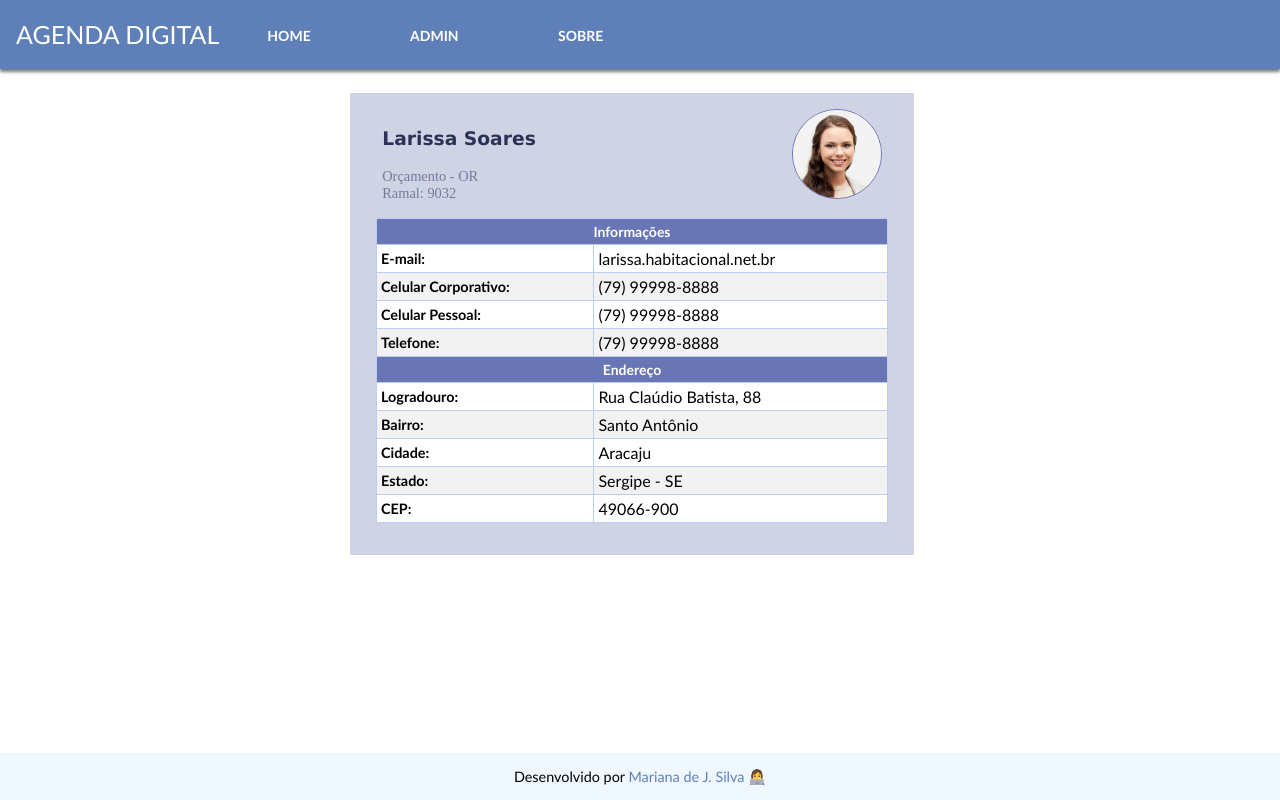
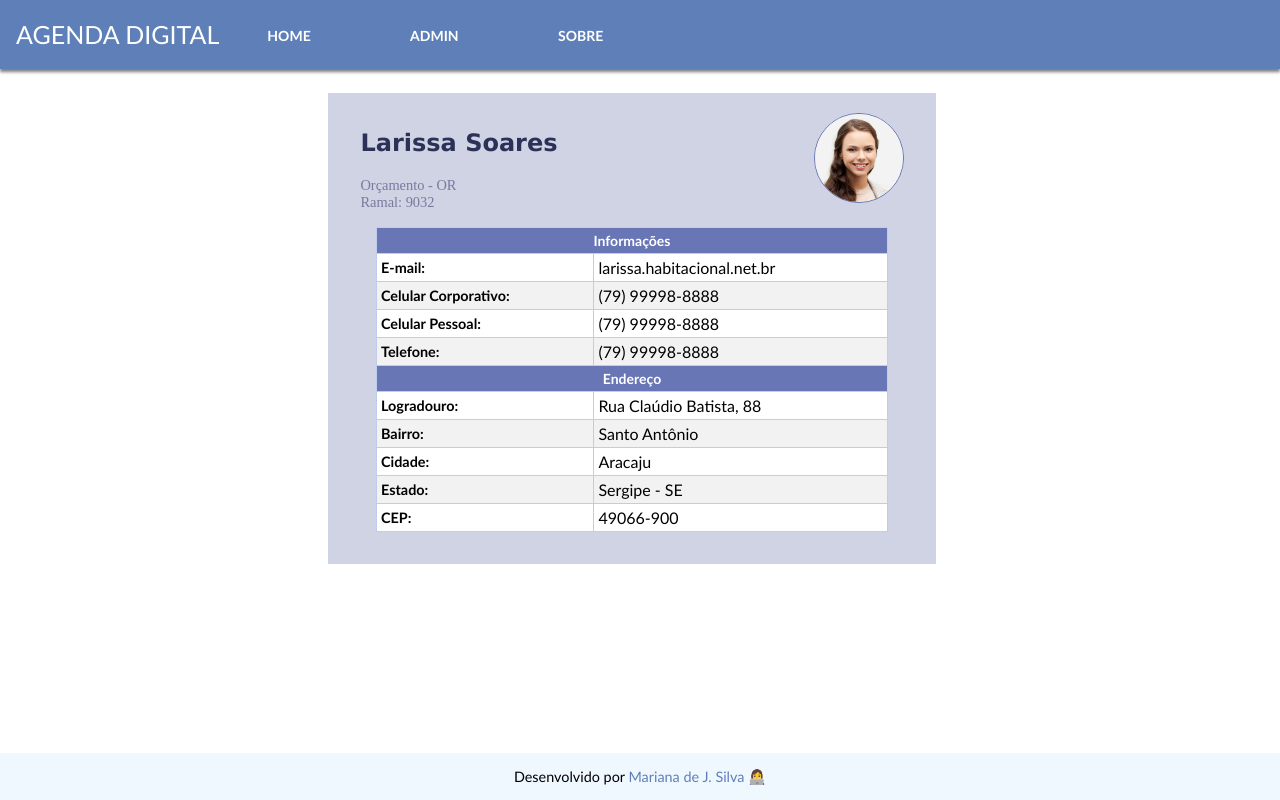
Before and after one commit to mariana-js/Agenda-Digital, an Angular app in the folder Frontend/agendadigital/: page /admin in a window 1280 px wide. Built offline with nearby package versions, Linux system fonts and the light colour scheme; no server answers; a web font is replaced by a local one.

Commit message:
ADD: Styles finaly page pessoa/contact.

```diff
--- a/Frontend/agendadigital/src/app/head/head.component.html
+++ b/Frontend/agendadigital/src/app/head/head.component.html
@@ -18,6 +18,7 @@
   <!-- <app-nav-aniversariantes></app-nav-aniversariantes> -->
   <!-- <app-principal></app-principal> -->
 
-  <app-pessoa></app-pessoa>
+
 
 </nav>
+<app-pessoa></app-pessoa>
--- a/Frontend/agendadigital/src/app/principal/pessoa/pessoa.component.css
+++ b/Frontend/agendadigital/src/app/principal/pessoa/pessoa.component.css
@@ -3,7 +3,11 @@ nav {
   justify-content: center;
   position: relative;
 }
-
+.container {
+  display: flex;
+  justify-content: center;
+  flex-direction: row;
+}
 .pagina-pessoa {
   margin: 1.5rem 5rem 4rem 4rem;
   display: flex;
--- a/Frontend/agendadigital/src/app/principal/pessoa/pessoa.component.html
+++ b/Frontend/agendadigital/src/app/principal/pessoa/pessoa.component.html
@@ -1,4 +1,7 @@
+
+<div class="container">
 <nav class="pagina-pessoa">
+
 
   <table class="title-contact custom-color">
     <tbody>
@@ -98,3 +101,4 @@
 
   </table>
 </nav>
+</div>
```
